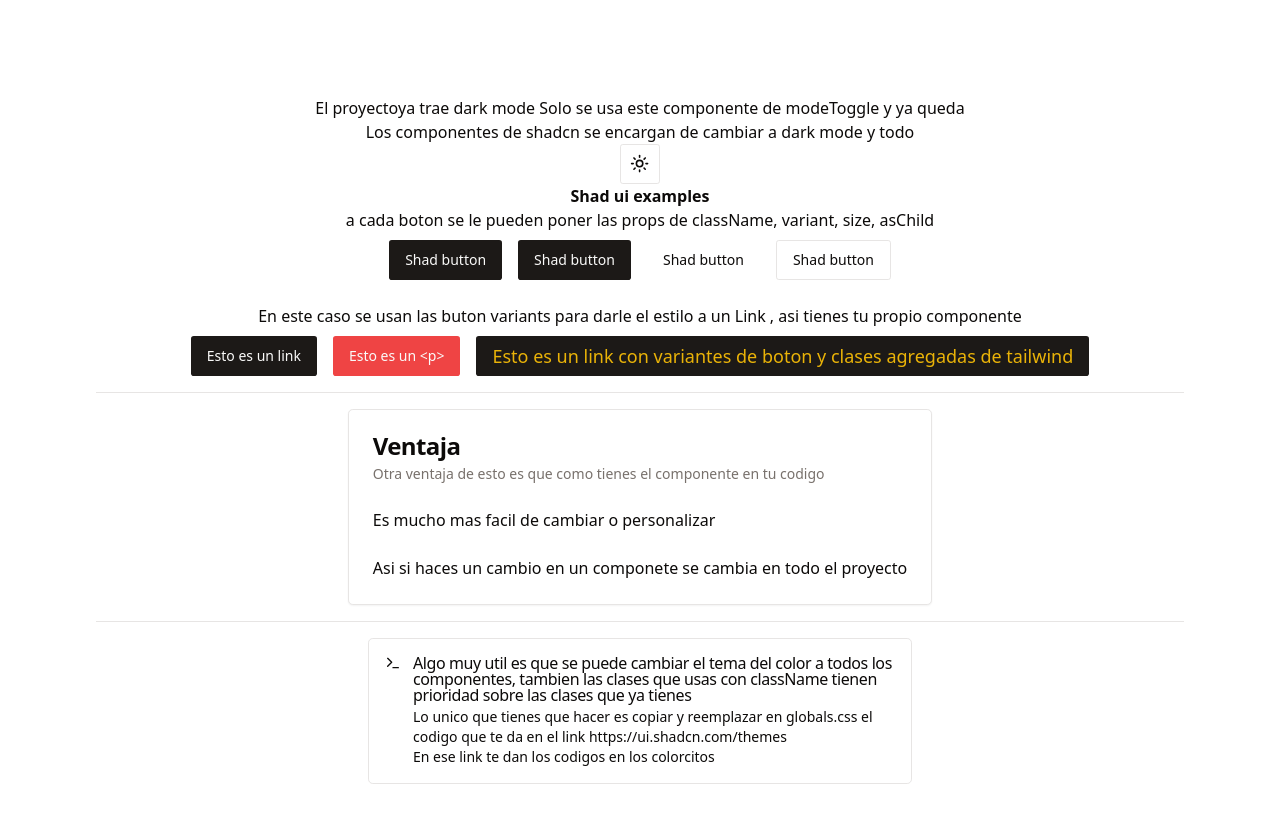
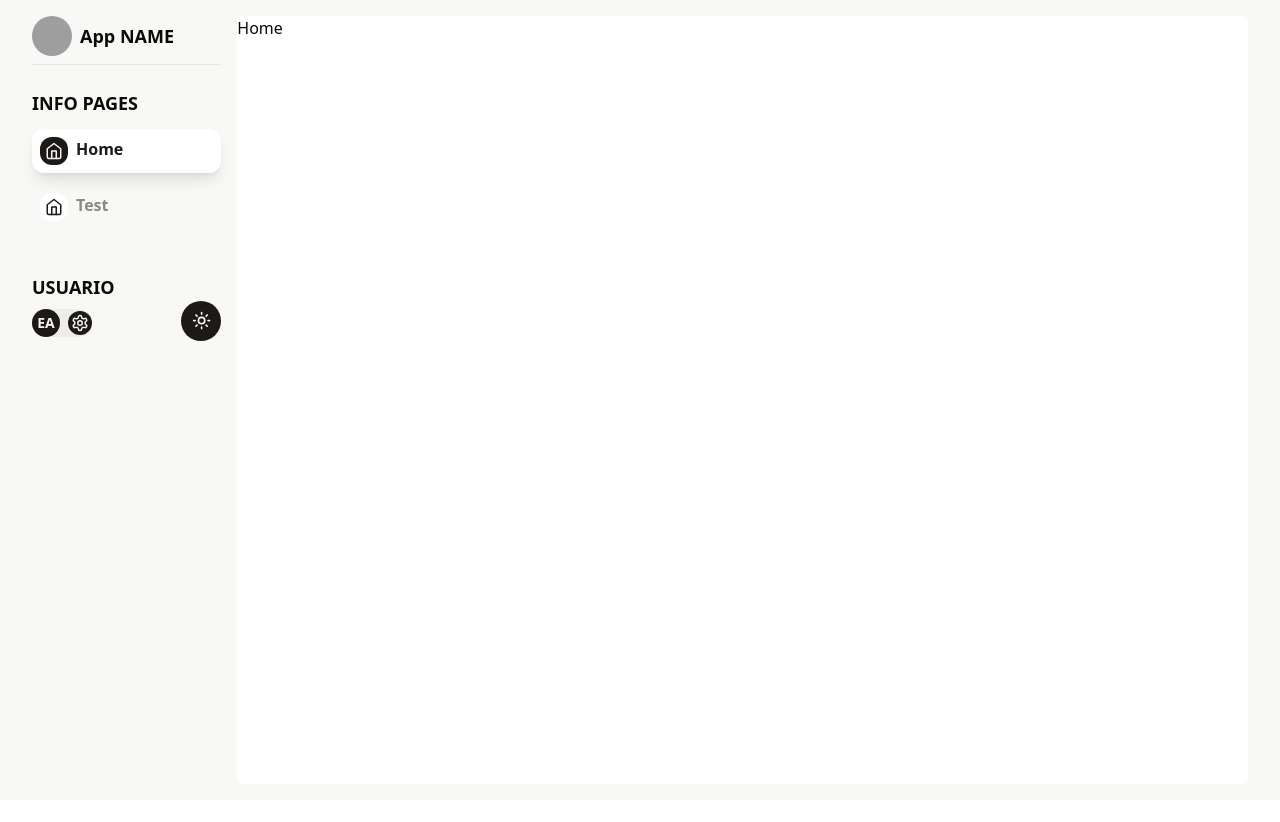
Before and after one commit to enrique-dev-coder/Next14_shadcn_dashboard_template, a Next.js app: page / in a window 1280 px wide. Shown: the top 822 px of the page. After the commit the page ends 800 px from the top, so only its background shows below. Built offline with nearby package versions, Linux system fonts and the light colour scheme; grey boxes are pictures that could not be loaded.

Commit message:
dashboard with side bar initialized , USE THIS COMMIT

```diff
--- a/src/app/page.tsx
+++ b/src/app/page.tsx
@@ -1,93 +1,8 @@
-import { Button, buttonVariants } from "@/components/ui/button";
-import Link from "next/link";
-import { cn } from "@/lib/utils";
-import { Separator } from "@/components/ui/separator";
-import {
-  Card,
-  CardContent,
-  CardDescription,
-  CardFooter,
-  CardHeader,
-  CardTitle,
-} from "@/components/ui/card";
-import { Alert, AlertTitle, AlertDescription } from "@/components/ui/alert";
-import { Terminal } from "lucide-react";
-import { ModeToggle } from "@/components/ModeToggle";
-
+import DashboardLayout from '@/components/DashboardLayout';
 export default function Home() {
   return (
-    <main className="flex  flex-col items-center justify-between p-24">
-      <p>
-        El proyectoya trae dark mode Solo se usa este componente de modeToggle y
-        ya queda
-      </p>
-      <p>Los componentes de shadcn se encargan de cambiar a dark mode y todo</p>
-      <ModeToggle />
-      <h1 className="font-bold">Shad ui examples</h1>
-      <p>
-        {" "}
-        a cada boton se le pueden poner las props de className, variant, size,
-        asChild
-      </p>
-      <div className="flex gap-4 mt-2">
-        <Button>Shad button</Button>
-        <Button variant="default">Shad button</Button>
-        <Button variant="ghost">Shad button</Button>
-        <Button variant="outline">Shad button</Button>
-      </div>
-      <p className="mt-6">
-        {" "}
-        En este caso se usan las buton variants para darle el estilo a un Link ,
-        asi tienes tu propio componente
-      </p>
-      <div className="flex gap-4 mt-2">
-        <Link href="/" className={cn(buttonVariants({ variant: "default" }))}>
-          Esto es un link
-        </Link>
-        <p className={cn(buttonVariants({ variant: "destructive" }))}>
-          Esto es un {"<p>"}
-        </p>
-        <Link
-          href="/"
-          className={cn(
-            buttonVariants({ variant: "default" }),
-            "text-lg text-yellow-500"
-          )}
-        >
-          Esto es un link con variantes de boton y clases agregadas de tailwind
-        </Link>
-      </div>
-      <Separator className="my-4 " />
-      <Card>
-        <CardHeader>
-          <CardTitle>Ventaja</CardTitle>
-          <CardDescription>
-            Otra ventaja de esto es que como tienes el componente en tu codigo
-          </CardDescription>
-        </CardHeader>
-        <CardContent>
-          <p>Es mucho mas facil de cambiar o personalizar </p>
-        </CardContent>
-        <CardFooter>
-          <p>
-            Asi si haces un cambio en un componete se cambia en todo el proyecto
-          </p>
-        </CardFooter>
-      </Card>
-      <Separator className="my-4 " />
-      <Alert className="w-1/2">
-        <Terminal className="h-4 w-4" />
-        <AlertTitle>
-          Algo muy util es que se puede cambiar el tema del color a todos los
-          componentes, tambien las clases que usas con className tienen
-          prioridad sobre las clases que ya tienes
-        </AlertTitle>
-        <AlertDescription>
-          Lo unico que tienes que hacer es copiar y reemplazar en globals.css el
-          codigo que te da en el link https://ui.shadcn.com/themes <br />
-          En ese link te dan los codigos en los colorcitos
-        </AlertDescription>
-      </Alert>
-    </main>
+    <DashboardLayout>
+      <div>Home</div>
+    </DashboardLayout>
   );
 }
--- /dev/null
+++ b/src/app/testpage/page.tsx
@@ -0,0 +1,8 @@
+import React from 'react';
+import DashboardLayout from '@/components/DashboardLayout';
+
+const testpage = () => {
+  return <DashboardLayout>testpage</DashboardLayout>;
+};
+
+export default testpage;
--- /dev/null
+++ b/src/components/DashboardLayout.tsx
@@ -0,0 +1,18 @@
+import React from 'react';
+import SidebarMenu from './SideBarMenu';
+
+const DashboardLayout = ({ children }: { children: React.ReactNode }) => {
+  return (
+    <main className="w-full  h-screen py-4   bg-secondary/70">
+      <div className=" container grid grid-cols-12 gap-4 h-full">
+        {/* sidebar container*/}
+        <div className=" col-span-2">
+          <SidebarMenu />
+        </div>
+        <div className="col-span-10 bg-background rounded-lg ">{children}</div>
+      </div>
+    </main>
+  );
+};
+
+export default DashboardLayout;
--- a/src/components/ModeToggle.tsx
+++ b/src/components/ModeToggle.tsx
@@ -1,40 +1,24 @@
-"use client";
+'use client';
 
-import * as React from "react";
-import { Moon, Sun } from "lucide-react";
-import { useTheme } from "next-themes";
+import { Moon, Sun } from 'lucide-react';
+import { useTheme } from 'next-themes';
 
-import { Button } from "@/components/ui/button";
-import {
-  DropdownMenu,
-  DropdownMenuContent,
-  DropdownMenuItem,
-  DropdownMenuTrigger,
-} from "@/components/ui/dropdown-menu";
+import { Button } from '@/components/ui/button';
 
 export function ModeToggle() {
-  const { setTheme } = useTheme();
+  const { setTheme, theme } = useTheme();
+  const getTheme = theme === 'dark' ? 'light' : 'dark';
 
   return (
-    <DropdownMenu>
-      <DropdownMenuTrigger asChild>
-        <Button variant="outline" size="icon">
-          <Sun className="h-[1.2rem] w-[1.2rem] rotate-0 scale-100 transition-all dark:-rotate-90 dark:scale-0" />
-          <Moon className="absolute h-[1.2rem] w-[1.2rem] rotate-90 scale-0 transition-all dark:rotate-0 dark:scale-100" />
-          <span className="sr-only">Toggle theme</span>
-        </Button>
-      </DropdownMenuTrigger>
-      <DropdownMenuContent align="end">
-        <DropdownMenuItem onClick={() => setTheme("light")}>
-          Light
-        </DropdownMenuItem>
-        <DropdownMenuItem onClick={() => setTheme("dark")}>
-          Dark
-        </DropdownMenuItem>
-        <DropdownMenuItem onClick={() => setTheme("system")}>
-          System
-        </DropdownMenuItem>
-      </DropdownMenuContent>
-    </DropdownMenu>
+    <Button
+      variant="default"
+      className="rounded-full"
+      size="icon"
+      onClick={() => setTheme(getTheme)}
+    >
+      <Sun className="h-[1.2rem] w-[1.2rem] rotate-0 scale-100 transition-all dark:-rotate-90 dark:scale-0" />
+      <Moon className="absolute h-[1.2rem] w-[1.2rem] rotate-90 scale-0 transition-all dark:rotate-0 dark:scale-100" />
+      <span className="sr-only">Toggle theme</span>
+    </Button>
   );
 }
--- /dev/null
+++ b/src/components/SideBarMenu/LogoSection.tsx
@@ -0,0 +1,20 @@
+import React from 'react';
+import { Avatar, AvatarImage, AvatarFallback } from '../ui/avatar';
+import { Separator } from '../ui/separator';
+
+const LogoSection = () => {
+  return (
+    <div>
+      <div className="flex items-center ">
+        <Avatar>
+          <AvatarImage src="https://upload.wikimedia.org/wikipedia/commons/7/72/Gengar_face.png" />
+          <AvatarFallback>CN</AvatarFallback>
+        </Avatar>
+        <p className=" font-bold text-lg ml-2">App NAME</p>
+      </div>
+      <Separator className="my-2" />
+    </div>
+  );
+};
+
+export default LogoSection;
--- /dev/null
+++ b/src/components/SideBarMenu/MenuLink.tsx
@@ -0,0 +1,38 @@
+import React from 'react';
+import Link from 'next/link';
+import { usePathname } from 'next/navigation';
+import { MenuLinkProps } from './types';
+
+const MenuLink = ({ name, icon, link }: MenuLinkProps) => {
+  const pathname = usePathname();
+  const isActive = pathname === link;
+
+  return (
+    <div
+      className={`${isActive ? ' bg-background rounded-xl shadow-lg' : ' '}`}
+    >
+      <Link href={link}>
+        <div className="flex gap-2 my-3 py-2 px-2">
+          <div
+            className={` rounded-xl w-[28px] h-[28px] flex items-center justify-center ${
+              isActive
+                ? ' bg-primary text-secondary'
+                : ' bg-background text-primary'
+            }`}
+          >
+            {icon}
+          </div>
+          <p
+            className={`capitalize font-semibold ${
+              isActive ? 'text-primary' : 'text-primary/50'
+            }`}
+          >
+            {name}
+          </p>
+        </div>
+      </Link>
+    </div>
+  );
+};
+
+export default MenuLink;
--- /dev/null
+++ b/src/components/SideBarMenu/MenuSection.tsx
@@ -0,0 +1,13 @@
+import React from 'react';
+import { MenuSectionProps } from './types';
+
+const MenuSection = ({ titleSection, children }: MenuSectionProps) => {
+  return (
+    <div className=" py-4">
+      <h2 className=" uppercase font-bold text-lg">{titleSection}</h2>
+      <div>{children}</div>
+    </div>
+  );
+};
+
+export default MenuSection;
--- /dev/null
+++ b/src/components/SideBarMenu/UserSettings.tsx
@@ -0,0 +1,41 @@
+import {
+  DropdownMenu,
+  DropdownMenuTrigger,
+  DropdownMenuContent,
+  DropdownMenuLabel,
+  DropdownMenuSeparator,
+  DropdownMenuItem,
+} from '@radix-ui/react-dropdown-menu';
+import { Settings } from 'lucide-react';
+import { ModeToggle } from '../ModeToggle';
+
+const UserSettings = () => {
+  return (
+    <div className="flex justify-between">
+      <div className="flex gap-2 my-2   bg-primary/5  rounded-full   w-fit">
+        <div className=" w-7 h-7  bg-primary rounded-full flex justify-center items-center ">
+          <p className=" text-secondary font-bold text-sm">EA</p>
+        </div>
+
+        <DropdownMenu>
+          <DropdownMenuTrigger>
+            <div className=" w-6 h-6 bg-primary rounded-full text-secondary flex justify-center items-center">
+              <Settings width={18} />
+            </div>
+          </DropdownMenuTrigger>
+          <DropdownMenuContent className="bg-secondary">
+            <DropdownMenuLabel>My Account</DropdownMenuLabel>
+            <DropdownMenuSeparator />
+            <DropdownMenuItem>Profile</DropdownMenuItem>
+            <DropdownMenuItem>Billing</DropdownMenuItem>
+            <DropdownMenuItem>Team</DropdownMenuItem>
+            <DropdownMenuItem>Subscription</DropdownMenuItem>
+          </DropdownMenuContent>
+        </DropdownMenu>
+      </div>
+      <ModeToggle />
+    </div>
+  );
+};
+
+export default UserSettings;
--- /dev/null
+++ b/src/components/SideBarMenu/index.tsx
@@ -0,0 +1,26 @@
+'use client';
+import React from 'react';
+import MenuSection from './MenuSection';
+import LogoSection from './LogoSection';
+import MenuLink from './MenuLink';
+import UserSettings from './UserSettings';
+import { Home } from 'lucide-react';
+import { ModeToggle } from '../ModeToggle';
+
+const SidebarMenu = () => {
+  return (
+    <nav className="w-full h-full ">
+      <LogoSection />
+
+      <MenuSection titleSection="Info Pages">
+        <MenuLink name="home" icon={<Home width={18} />} link="/" />
+        <MenuLink name="test" icon={<Home width={18} />} link="/testpage" />
+      </MenuSection>
+      <MenuSection titleSection="Usuario">
+        <UserSettings />
+      </MenuSection>
+    </nav>
+  );
+};
+
+export default SidebarMenu;
--- /dev/null
+++ b/src/components/ui/avatar.tsx
@@ -0,0 +1,48 @@
+import * as React from "react"
+import * as AvatarPrimitive from "@radix-ui/react-avatar"
+
+import { cn } from "@/lib/utils"
+
+const Avatar = React.forwardRef<
+  React.ElementRef<typeof AvatarPrimitive.Root>,
+  React.ComponentPropsWithoutRef<typeof AvatarPrimitive.Root>
+>(({ className, ...props }, ref) => (
+  <AvatarPrimitive.Root
+    ref={ref}
+    className={cn(
+      "relative flex h-10 w-10 shrink-0 overflow-hidden rounded-full",
+      className
+    )}
+    {...props}
+  />
+))
+Avatar.displayName = AvatarPrimitive.Root.displayName
+
+const AvatarImage = React.forwardRef<
+  React.ElementRef<typeof AvatarPrimitive.Image>,
+  React.ComponentPropsWithoutRef<typeof AvatarPrimitive.Image>
+>(({ className, ...props }, ref) => (
+  <AvatarPrimitive.Image
+    ref={ref}
+    className={cn("aspect-square h-full w-full", className)}
+    {...props}
+  />
+))
+AvatarImage.displayName = AvatarPrimitive.Image.displayName
+
+const AvatarFallback = React.forwardRef<
+  React.ElementRef<typeof AvatarPrimitive.Fallback>,
+  React.ComponentPropsWithoutRef<typeof AvatarPrimitive.Fallback>
+>(({ className, ...props }, ref) => (
+  <AvatarPrimitive.Fallback
+    ref={ref}
+    className={cn(
+      "flex h-full w-full items-center justify-center rounded-full bg-muted",
+      className
+    )}
+    {...props}
+  />
+))
+AvatarFallback.displayName = AvatarPrimitive.Fallback.displayName
+
+export { Avatar, AvatarImage, AvatarFallback }
```
Also changed, not shown: src/components/SideBarMenu/types/index.d.ts (added, +10 -0 lines), tailwind.config.js (+36 -36 lines).
